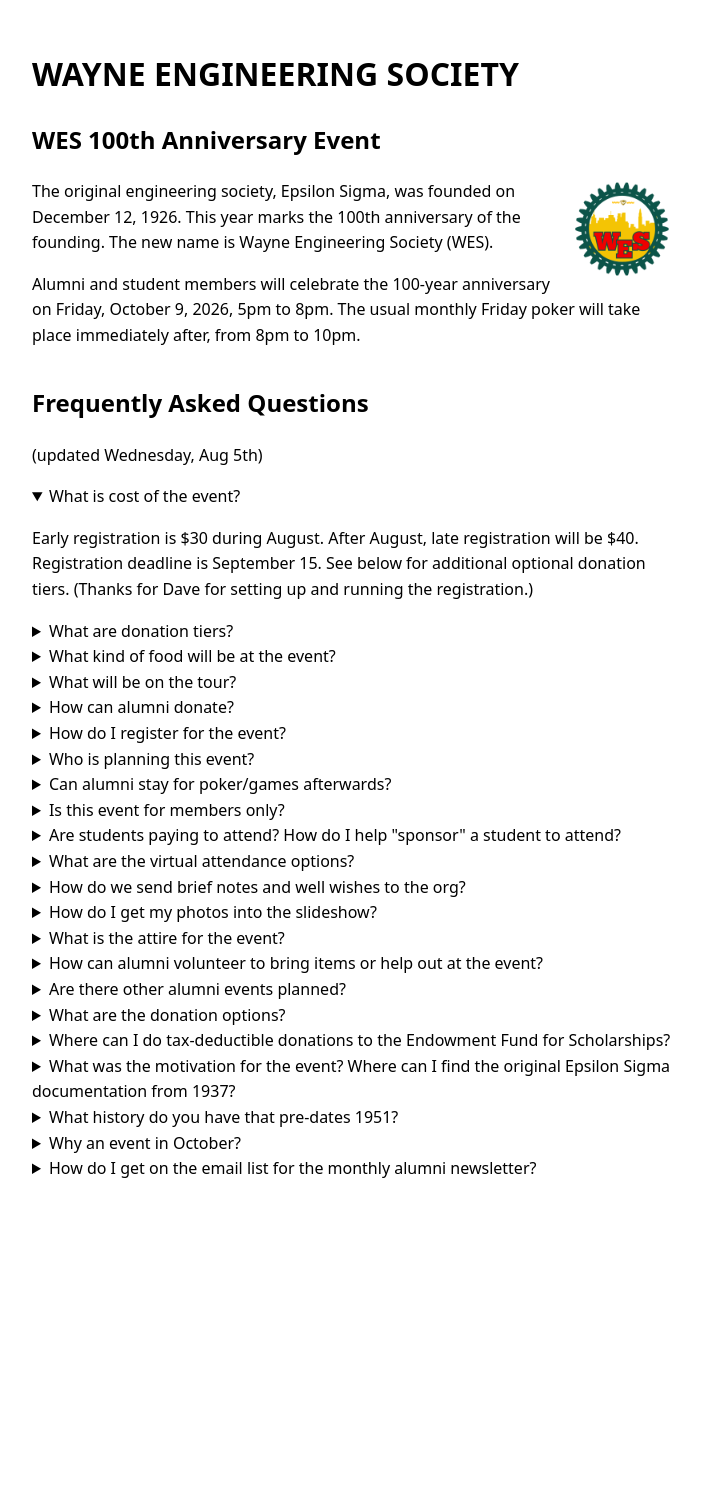
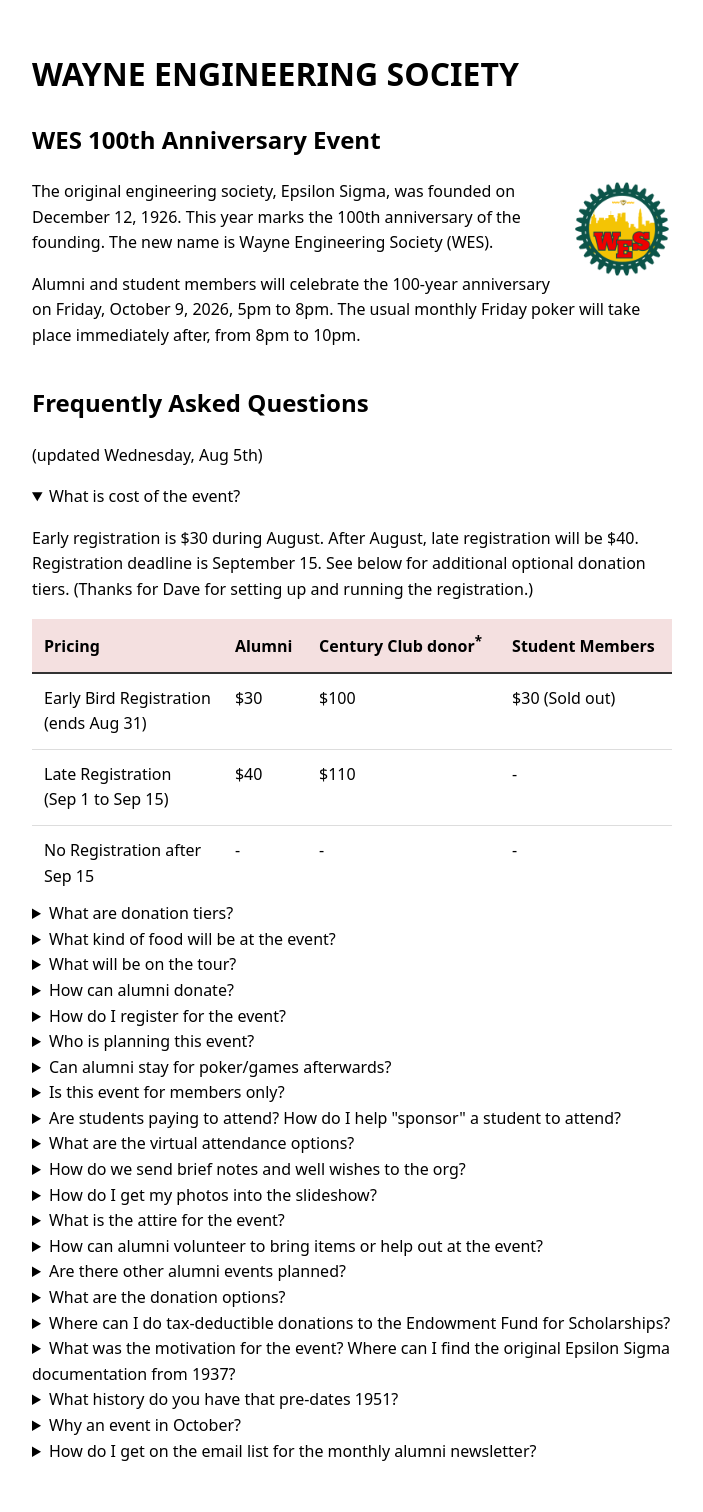
Before and after one commit to mciechanumich/WES100, a Jekyll site: the page built from docs/index.html, in a window 1280 px wide. Shown: the whole page, without its empty margins (288-991 px from the left). Built offline with Jekyll 4.4.1, drawn with Linux system fonts in a browser that asks for light colours; before the commit the page ends 1230 px from its top, so only the background shows below that.

Commit message:
feat: pricing table

```diff
--- a/docs/_layouts/default.html
+++ b/docs/_layouts/default.html
@@ -44,6 +44,49 @@
 }
 
 
+
+/* Core table setup */
+.div-table {
+  display: table;
+  width: 100%;
+  border-collapse: collapse; /* Merges borders */
+}
+
+
+/* Row setup */
+.div-table-row {
+  display: table-row;
+  width: 100%;
+}
+
+/* Cell setup */
+.div-table-cell {
+  display: table-cell;
+  padding: 12px;
+  border: 0px solid #ddd;
+}
+
+/* Keep first column (labels) from wrapping */
+.div-table-cell:first-child {
+  white-space: nowrap;
+  width: 1%;
+}
+
+/* Header variant */
+.div-table-row.header {
+  font-weight: bold;
+  background-color: #f4e0e0;
+  border-bottom: 2px solid #333;
+}
+
+/* Light separators between data rows */
+.div-table-row:not(.header) + .div-table-row {
+  border-top: 1px solid #ddd;
+}
+
+
+
+
   </style>
 
 <script>
--- a/docs/index.html
+++ b/docs/index.html
@@ -28,6 +28,46 @@ title: WES 100th Anniversary Event
     <summary class="faq-question">What is cost of the event?</summary>
     <div class="faq-answer">
       <p>Early registration is $30 during August. After August, late registration will be $40. Registration deadline is September 15.  See below for additional optional donation tiers. (Thanks for Dave for setting up and running the registration.)</p>
+    </div>
+    <div>
+
+          <div class="div-table">
+
+            <!-- Header Row -->
+            <div class="div-table-row header">
+              <div class="div-table-cell">Pricing</div>
+              <div class="div-table-cell">Alumni</div>
+              <div class="div-table-cell">Century Club donor<sup>*</sup></div>
+              <div class="div-table-cell">Student Members</div>
+            </div>
+
+            <!-- Data Row 1 -->
+            <div class="div-table-row">
+              <div class="div-table-cell">Early Bird Registration<br/>(ends Aug 31)</div>
+              <div class="div-table-cell">$30</div>
+              <div class="div-table-cell">$100</div>
+              <div class="div-table-cell">$30 (Sold out)</div>
+            </div>
+
+            <!-- Data Row 2 -->
+            <div class="div-table-row">
+              <div class="div-table-cell">Late Registration<br/>(Sep 1 to Sep 15)</div>
+              <div class="div-table-cell">$40</div>
+              <div class="div-table-cell">$110</div>
+              <div class="div-table-cell">-</div>
+            </div>
+
+            <!-- Data Row 2 -->
+            <div class="div-table-row">
+              <div class="div-table-cell">No Registration after<br/>Sep 15</div>
+              <div class="div-table-cell">-</div>
+              <div class="div-table-cell">-</div>
+              <div class="div-table-cell">-</div>
+            </div>
+
+          </div>
+
+
     </div>
   </details>
 
```
Also changed, not shown: other parts of docs/index.html (+1 -1 lines).
